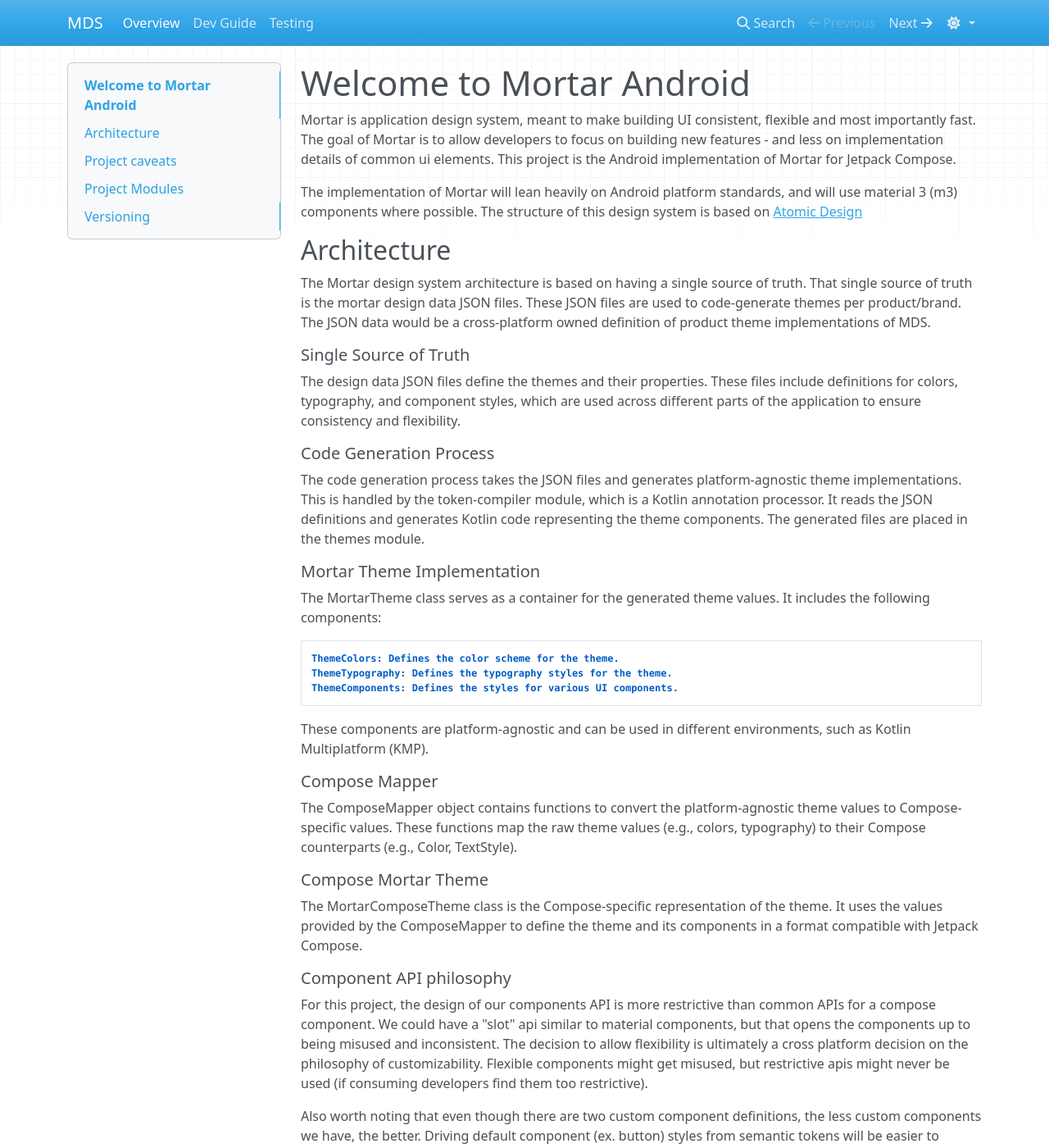
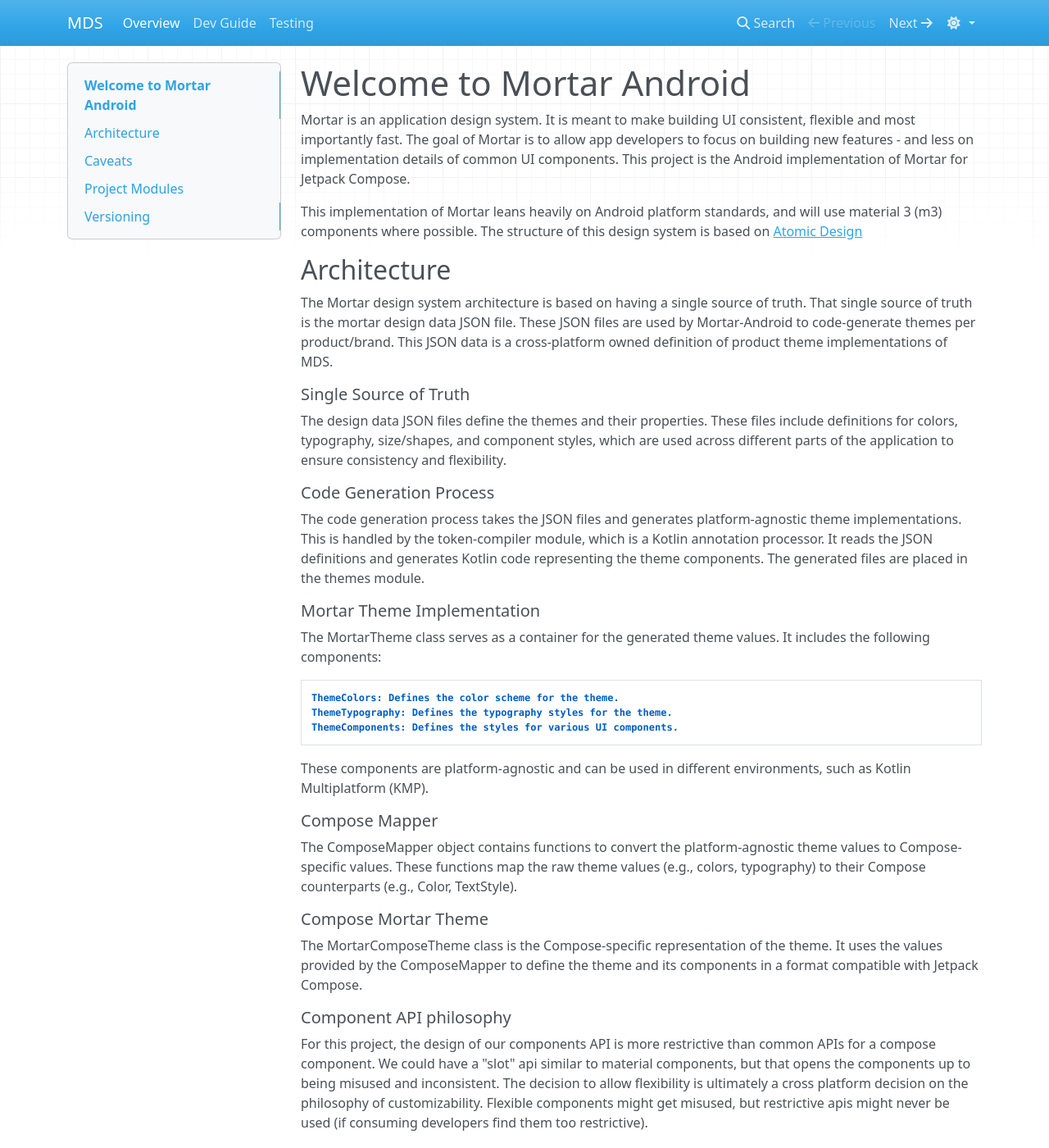
Before and after one commit to eggman87/mortar-android, an MkDocs documentation site: the page built from docs/index.md, in a window 1280 px wide and 1400 px high. Shown: the whole window at 82% size. Built offline with MkDocs 1.6.1, drawn with Linux system fonts in a browser that asks for light colours; nearby versions of some CDN libraries; some of the changed text lies outside the part shown.

Commit message:
update docs.

```diff
--- a/docs/index.md
+++ b/docs/index.md
@@ -1,24 +1,24 @@
 # Welcome to Mortar Android
 
-Mortar is application design system, meant to make building UI consistent, flexible and
-most importantly fast. The goal of Mortar is to allow developers to focus on building new
-features - and less on implementation details of common ui elements. This project is the Android
+Mortar is an application design system. It is meant to make building UI consistent, flexible and
+most importantly fast. The goal of Mortar is to allow app developers to focus on building new
+features - and less on implementation details of common UI components. This project is the Android
 implementation of Mortar for Jetpack Compose.
 
-The implementation of Mortar will lean heavily on Android platform standards, and will use material 3
+This implementation of Mortar leans heavily on Android platform standards, and will use material 3
 (m3) components where possible. The structure of this design system is based
 on [Atomic Design](https://atomicdesign.bradfrost.com/)
 
 ## Architecture
 The Mortar design system architecture is based on having a single source of truth. That single source
-of truth is the mortar design data JSON files. These JSON files are used to code-generate themes per
-product/brand. The JSON data would be a cross-platform owned definition of product theme implementations
-of MDS.
+of truth is the mortar design data JSON file. These JSON files are used by Mortar-Android to
+code-generate themes per product/brand. This JSON data is a cross-platform owned definition of
+product theme implementations of MDS.
 
 
 ##### **Single Source of Truth**
 The design data JSON files define the themes and their properties. These files include definitions for
-colors, typography, and component styles, which are used across different parts of the application to
+colors, typography, size/shapes, and component styles, which are used across different parts of the application to
 ensure consistency and flexibility.
 
 ##### **Code Generation Process**
@@ -58,9 +58,10 @@
 we have, the better. Driving default component (ex. button) styles from semantic tokens will be easier
 to maintain long term compared to having a component token for every single component MDS supports.
 
-## Project caveats
+## Caveats
 
-This project serves as a demonstration of a potential architecture for the Mortar design system. Here are some important considerations:
+This project serves as a demonstration of a potential architecture for the Mortar design system.
+Here are some important caveats:
 
 * **Simplified Token Coverage**: In a full-scale implementation, the generated themes would include
 all design tokens, such as radius, elevation, and more. This demo focuses on a subset to quickly
```
